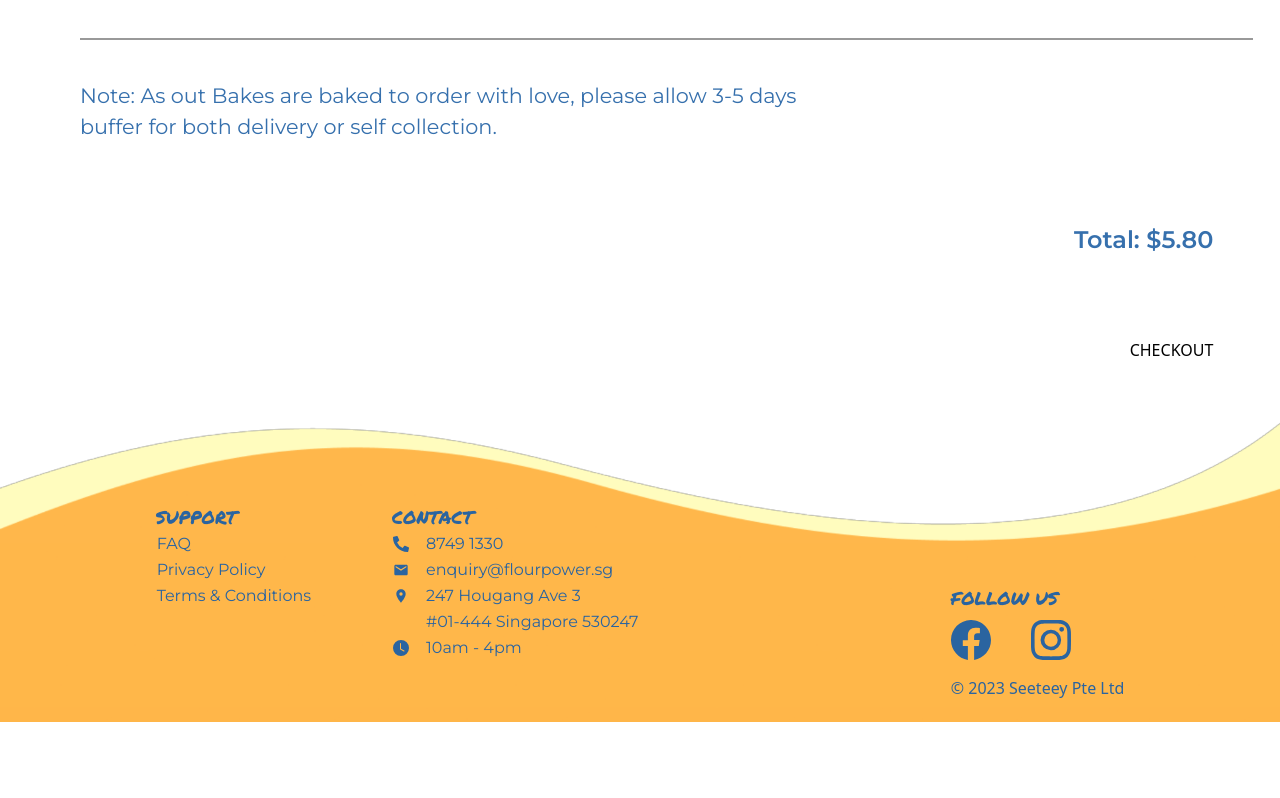
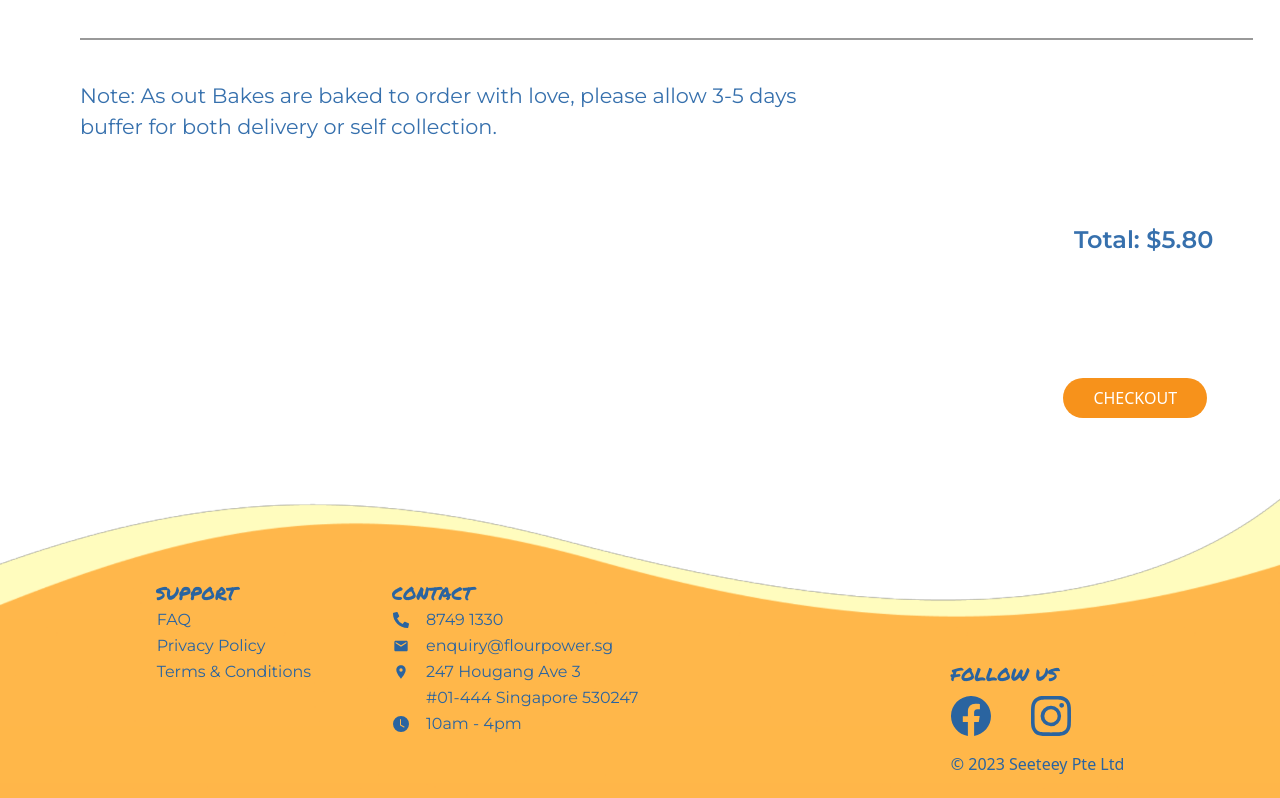
Before and after one commit to SamuelPhua/Client, a React (Vite) app: page /cart in a window 1280 px wide. Shown: the part 784-1582 px from the top of the page. Before the commit the page ends 1506 px from the top, so only its background shows below. Built offline with nearby package versions, Linux system fonts and the light colour scheme.

Commit message:
OrangeButton

```diff
--- a/src/Components/BulkOrders.jsx
+++ b/src/Components/BulkOrders.jsx
@@ -1,6 +1,6 @@
 import React from "react";
 import Banner from "./reusables/Banner";
-import Button from "./reusables/Button";
+import Button from "./reusables/OrangeButton";
 
 const BulkOrders = () => {
   const handleCLick = () => {
--- a/src/Components/Cart.jsx
+++ b/src/Components/Cart.jsx
@@ -3,7 +3,7 @@ import { useNavigate } from "react-router-dom";
 // Start of CSS Stuff:
 import placeholderImg from "../assets/imagesAboutUs/CartPage-KraftPouch.jpg";
 import { AiFillMinusCircle, AiFillPlusCircle } from "react-icons/ai";
-import Button from "./reusables/Button";
+import Button from "./reusables/OrangeButton";
 
 const Cart = () => {
   /*
--- a/src/Components/bulkOrders.jsx
+++ b/src/Components/bulkOrders.jsx
@@ -1,6 +1,6 @@
 import React from "react";
 import Banner from "./reusables/Banner";
-import Button from "./reusables/Button";
+import Button from "./reusables/OrangeButton";
 
 const BulkOrders = () => {
   const handleCLick = () => {
--- a/src/Components/reusables/Button.jsx
+++ /dev/null
@@ -1,11 +0,0 @@
-import React from "react";
-
-const Button = ({ displayName, onClick }) => {
-  return (
-    <button id={displayName} onClick={(event) => onClick(event)}>
-      {displayName}
-    </button>
-  );
-};
-
-export default Button;
--- /dev/null
+++ b/src/Components/reusables/OrangeButton.jsx
@@ -0,0 +1,16 @@
+import React from "react";
+
+const Button = ({ displayName, width, onClick }) => {
+  return (
+    <button
+      className="text-white bg-orange focus:outline-none focus:ring-4 hover:bg-darkOrange focus:bg-darkOrange rounded-full mt-5 mb-5 md:mt-10 py-2 w-28 md:w-32 lg:w-36 mx-auto"
+      id={displayName}
+      style={{ width: width }}
+      onClick={(event) => onClick(event)}
+    >
+      {displayName}
+    </button>
+  );
+};
+
+export default Button;
```
